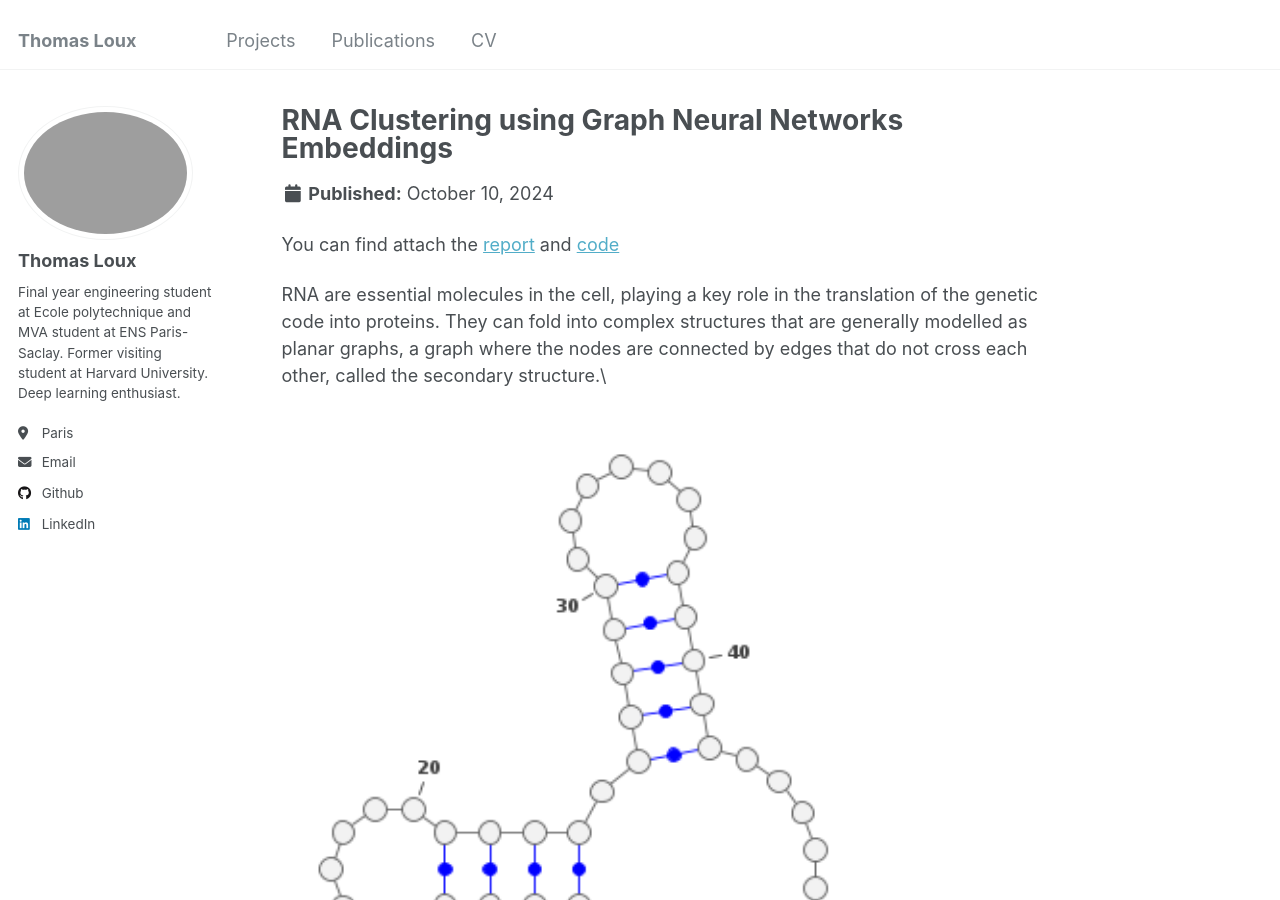
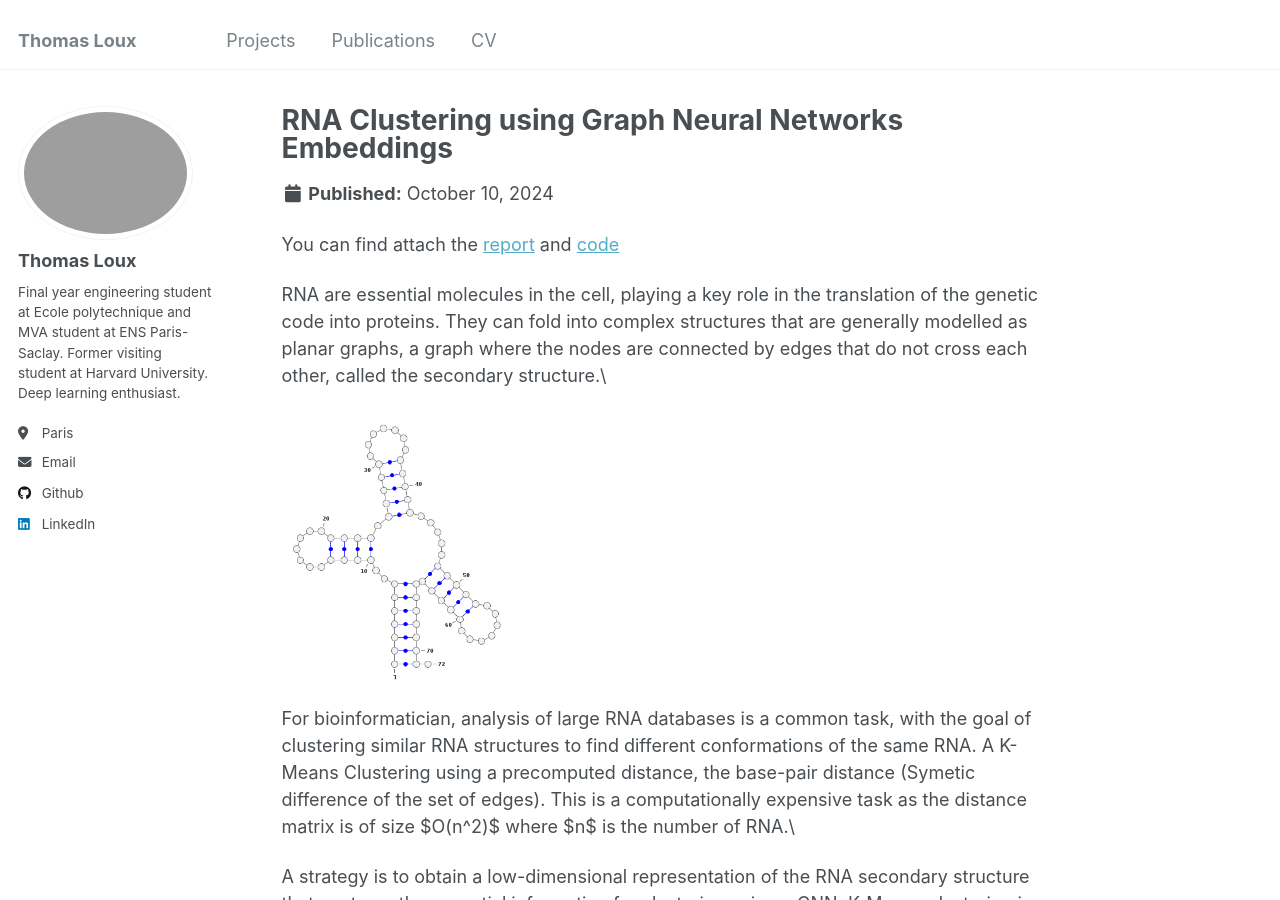
Before and after one commit to thomasloux/thomasloux.github.io, a Jekyll site: the page built from _projects/rna-clustering.md, in a window 1280 px wide and 900 px high. Built offline with Jekyll 4.4.1, drawn with Linux system fonts in a browser that asks for light colours.

```diff
--- a/_projects/rna-clustering.md
+++ b/_projects/rna-clustering.md
@@ -1,6 +1,6 @@
 ---
 title: "RNA Clustering using Graph Neural Networks Embeddings"
-excerpt: "Implemented an encoder with distance loss to cluster RNA secondary structures<br/><img src='/images/correlation-rna-clustering.png'>"
+excerpt: "Implemented an encoder with distance loss to cluster RNA secondary structures<br/><img src='/images/correlation-rna-clustering.png' width='50%'>"
 collection: projects
 ---
 
@@ -8,7 +8,7 @@ You can find attach the [report](https://thomasloux.github.io/files/rna-clusteri
 
 RNA are essential molecules in the cell, playing a key role in the translation of the genetic code into proteins. They can fold into complex structures that are generally modelled as planar graphs, a graph where the nodes are connected by edges that do not cross each other, called the secondary structure.\\
 
-<img src='/images/t-rna.png' width='100%'>
+<img src='/images/t-rna.png' width='30%'>
 
 For bioinformatician, analysis of large RNA databases is a common task, with the goal of clustering similar RNA structures to find different conformations of the same RNA. A K-Means Clustering using a precomputed distance, the base-pair distance (Symetic difference of the set of edges). This is a computationally expensive task as the distance matrix is of size $O(n^2)$ where $n$ is the number of RNA.\\
 
@@ -22,4 +22,4 @@ $$
 
 where $\Delta(E_1, E_2)$ is the base-pair distance between the two RNA, $\mathbf{X}_{1,pool}$ and $\mathbf{X}_{2, pool}$ are the pooled embeddings of the two RNA.\\
 
-<img src='/images/correlation-rna-clustering.png' width='100%'>
+<img src='/images/correlation-rna-clustering.png' width='50%'>
```
Also changed, not shown: _publications/esm3-relaxation.md (added, +12 -0 lines).
